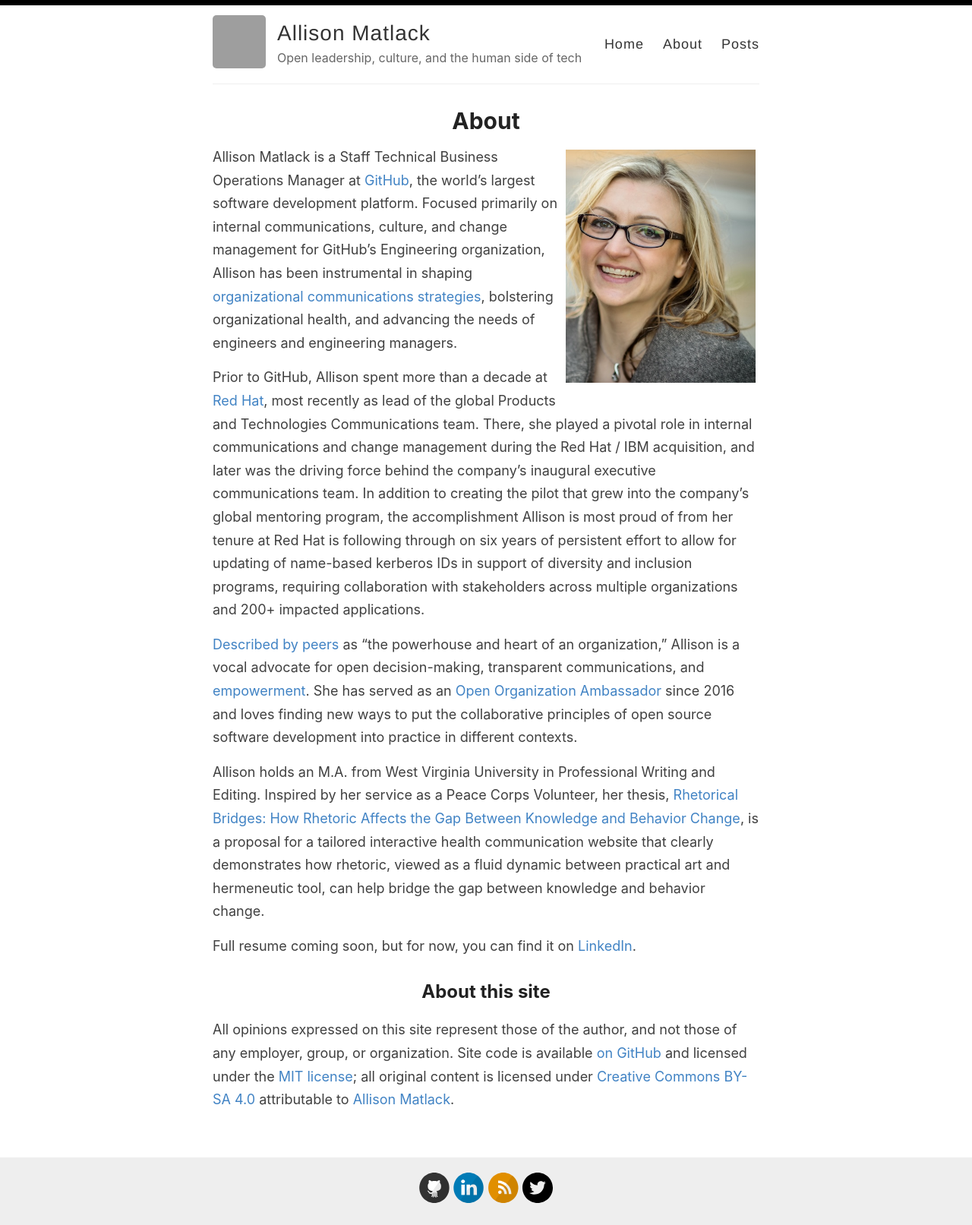
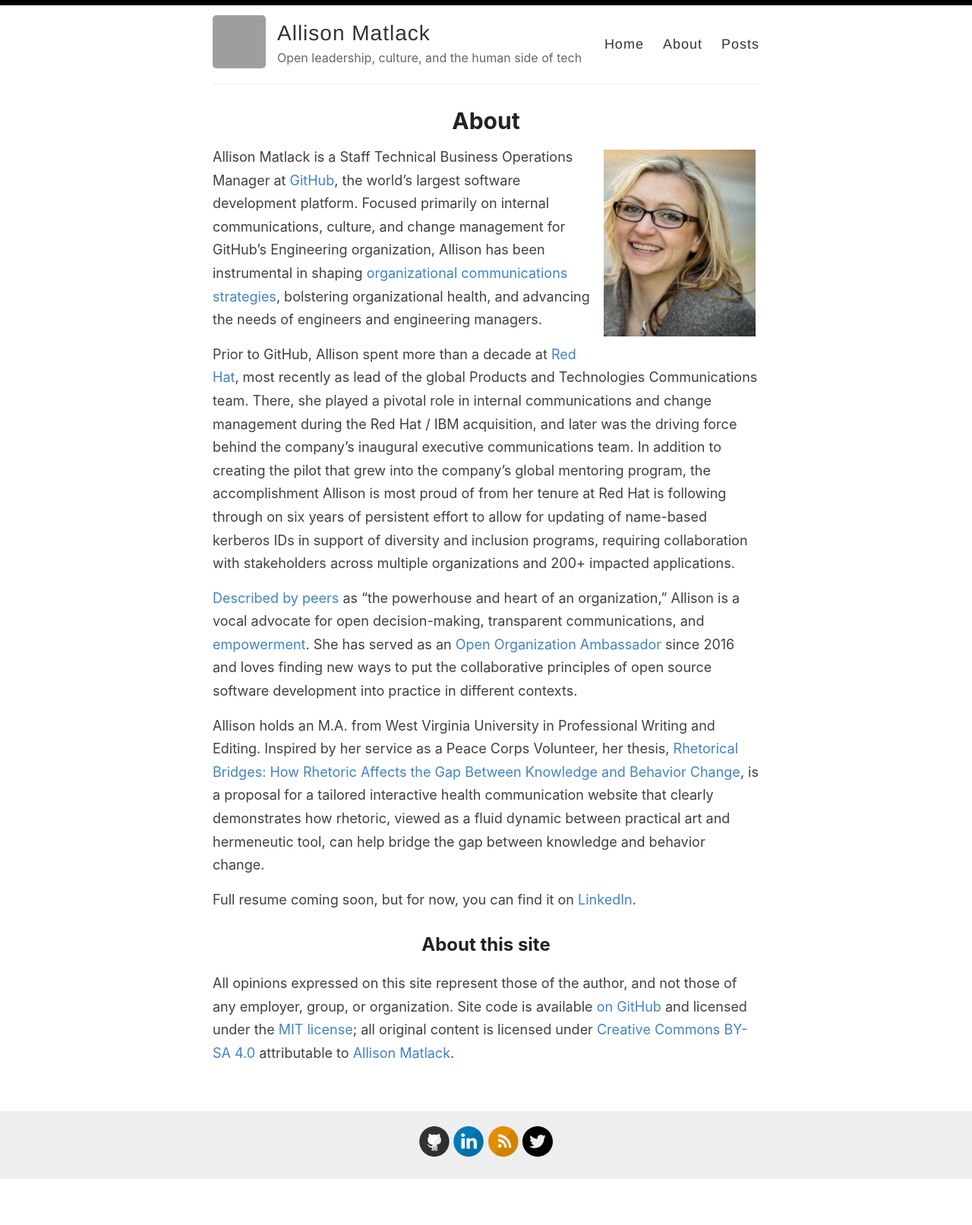
Before and after one commit to amatlack/amatlack.github.io, a Jekyll site: the page built from _pages/about.md, in a window 1280 px wide. Shown: the whole page at 76% size. Built offline with Jekyll 4.4.1, drawn with Linux system fonts in a browser that asks for light colours; after the commit the page ends 1552 px from its top, so only the background shows below that; grey boxes are pictures that could not be loaded.

Commit message:
trying mobile adjustment for headshot

```diff
--- a/assets/style.scss
+++ b/assets/style.scss
@@ -482,8 +482,14 @@ body:after {
 
 .about_headshot{
   float: right;
-  max-width: 250px;
+  max-width: 200px;
   margin: 5px;
+
+  @include mobile {
+    float: none;
+    display: block;
+    margin: 0 auto;
+  }
 }
 
 .post_teaser{
```
